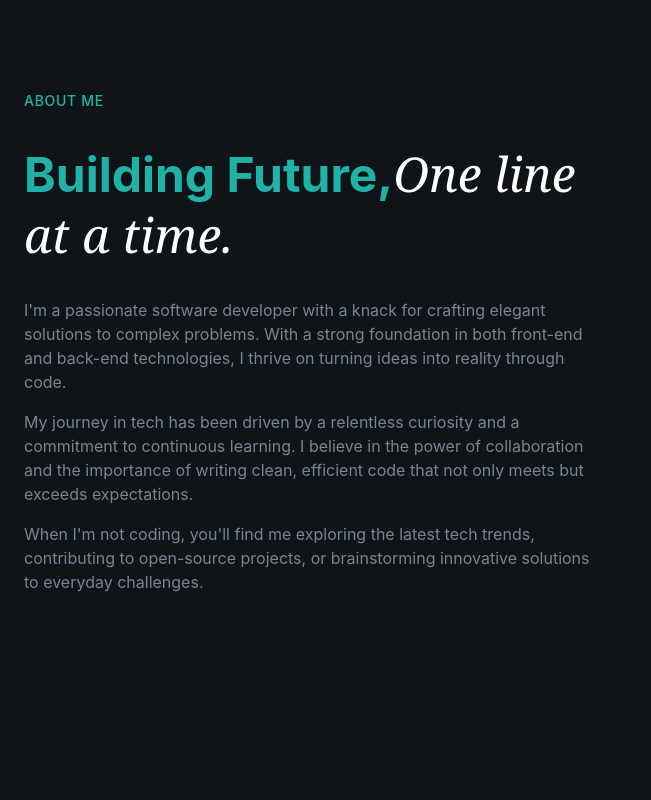
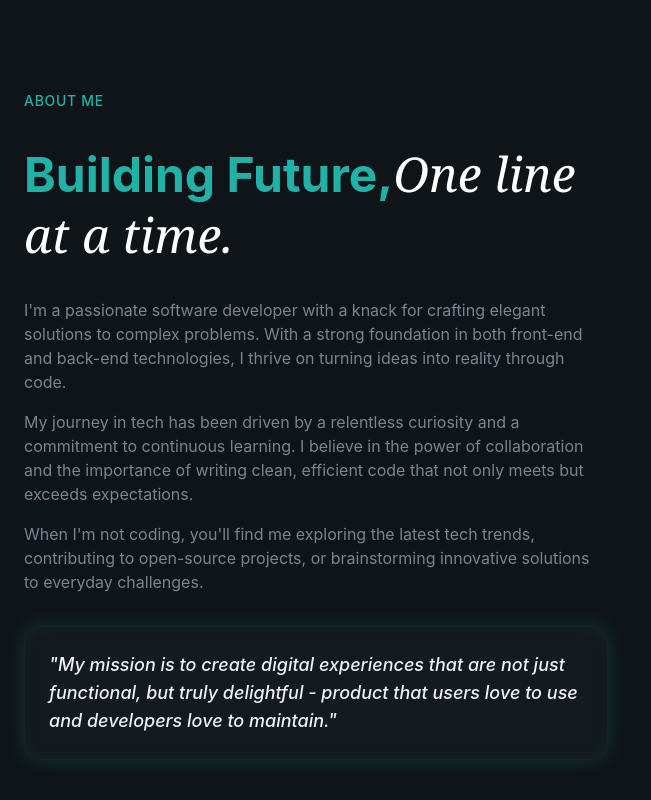
Before and after one commit to yashvimal34/my-portfolio, a React (Vite) app: page / in a window 1280 px wide. Shown: the part 1025-1825 px from the top of the page, without its empty margins (0-651 px from the left). Before the commit the page ends 1747 px from the top, so only its background shows below. Built offline with nearby package versions, Linux system fonts and the light colour scheme.

Commit message:
about left done

```diff
--- a/src/sections/About.jsx
+++ b/src/sections/About.jsx
@@ -51,6 +51,12 @@ export const About = () => {
                             When I'm not coding, you'll find me exploring the latest tech trends, contributing to open-source projects, or brainstorming innovative solutions to everyday challenges.
                         </p>
                     </div>
+
+                    <div className="glass rounded-2xl p-6 glow-border animate-fade-in animation-delay-300">
+                        <p className="text-lg font-medium italic text-foregroun">
+                            "My mission is to create digital experiences that are not just functional, but truly delightful - product that users love to use and developers love to maintain."
+                        </p>
+                    </div>
                 </div>
             </div>
             </div>
```
